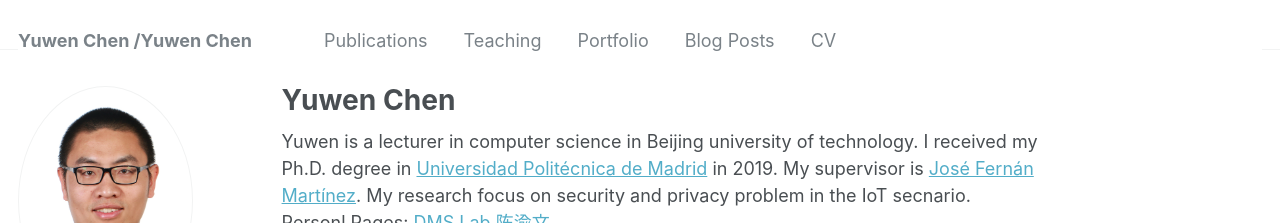
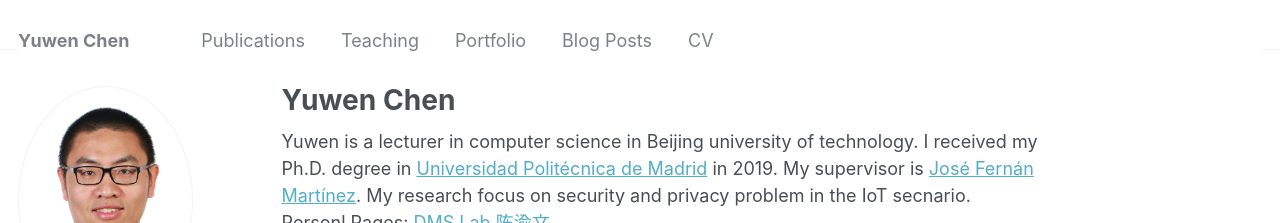
Before and after one commit to SevenBruce/sevenbruce.github.io, a Jekyll site: the page built from _pages/about.md, in a window 1280 px wide. Shown: the top 223 px of the page. Built offline with Jekyll 4.4.1, drawn with Linux system fonts in a browser that asks for light colours; some web fonts are replaced.

Commit message:
Update _config.yml

```diff
--- a/_config.yml
+++ b/_config.yml
@@ -8,7 +8,7 @@
 
 # Basic Site Settings
 # locale                   : "en-US"
-title                    : "Yuwen Chen /Yuwen Chen"
+title                    : "Yuwen Chen"
 title_separator          : "-"
 name                     : &name "Yuwen Chen"
 description              : &description "man struggle upward"
```
